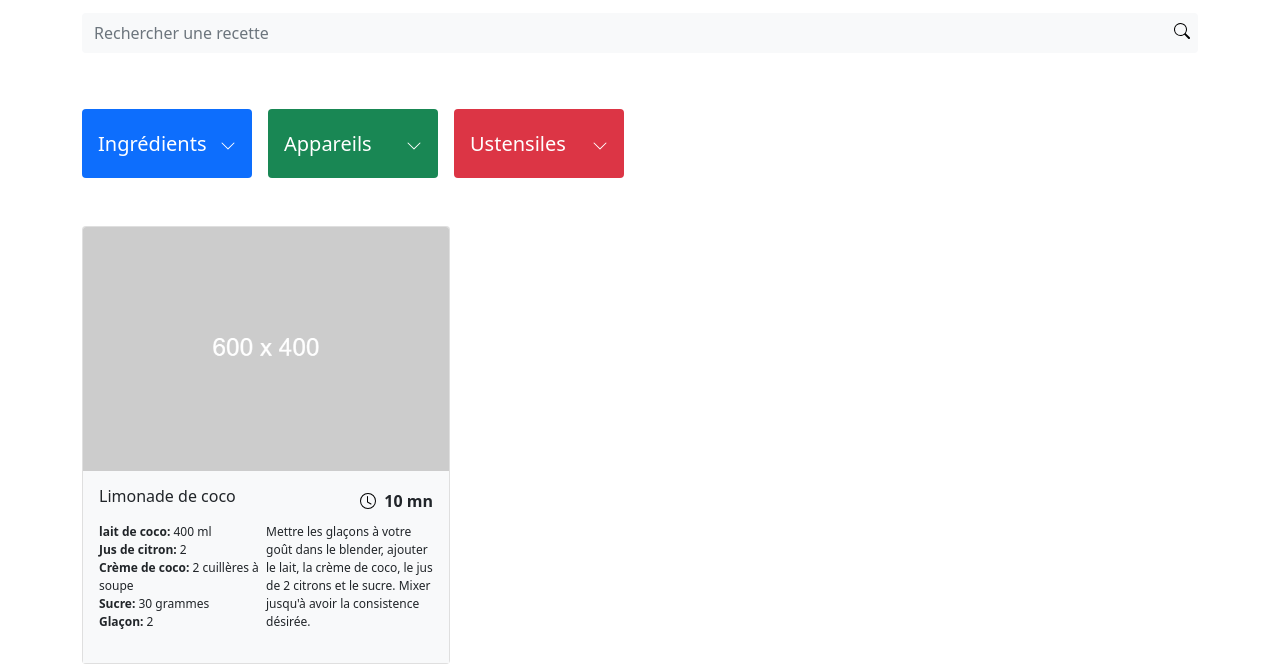
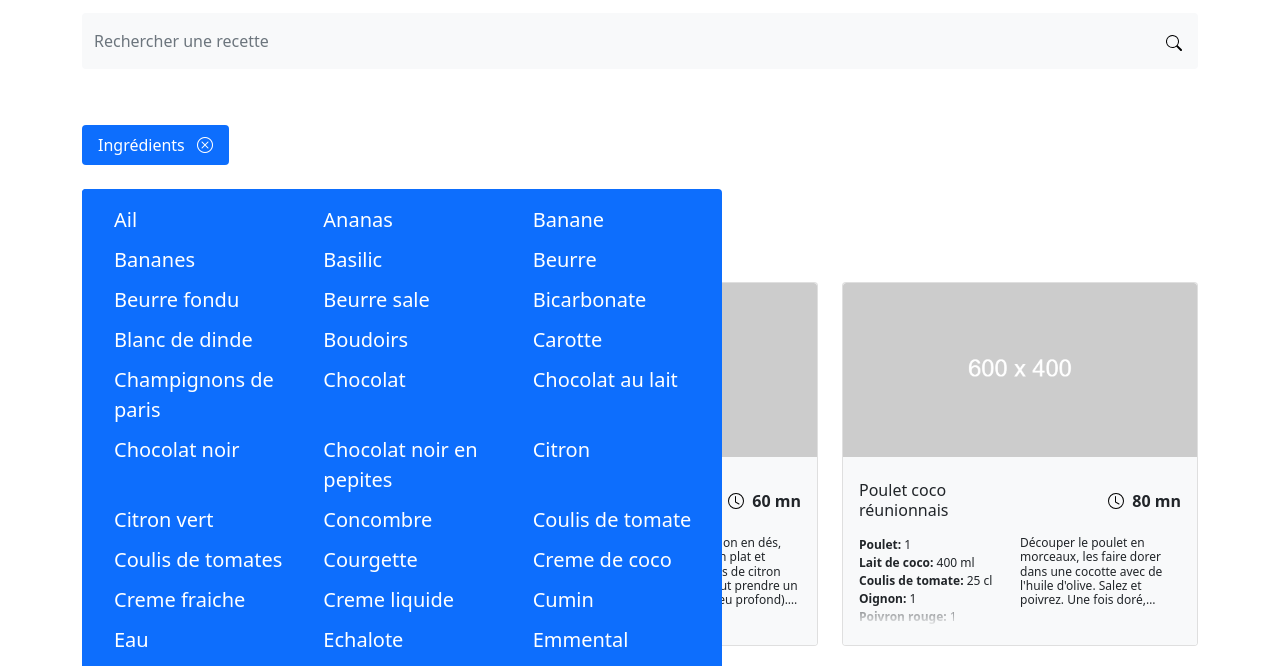
Before and after one commit to Mika-dev13/les-petits-plats, a website with bundled scripts: page index.html in a window 1280 px wide. Shown: the part 134-800 px from the top of the page. Built offline with nearby package versions, Linux system fonts and the light colour scheme; files whose address does not match are found by name.

Commit message:
création de la liste ingrédient + affichage + fonction suppression des accents + fonction première lettre en capitale

```diff
--- a/index.html
+++ b/index.html
@@ -7,6 +7,7 @@
     <title>Page d'acceuil les petits plats</title>
     <link href="https://fonts.googleapis.com/css2?family=DM+Sans:wght@700&family=Lato&family=Roboto&display=swap" rel="stylesheet">
     <link rel="stylesheet" href="node_modules/bootstrap/dist/css/bootstrap.css">
+    <link rel="stylesheet" href="https://cdn.jsdelivr.net/npm/bootstrap-icons@1.3.0/font/bootstrap-icons.css">
     <link rel="stylesheet" href="css/style.css">
 </head>
 <body class="container">
@@ -23,74 +24,74 @@
 
     <div class="row">
             <div class="col input-group my-2">
-                <input class="form-control py-2 border-0 bg-light" type="text" placeholder="Rechercher une recette" id="search-input">
-                <span class="input-group-append border-0 px-2 pt-1 rounded-end bg-light">
+                <input class="searchBar form-control py-3 border-0 bg-light" type="text" placeholder="Rechercher une recette" id="search-input">
+                <span class="input-group-append border-0 px-3 pt-3 rounded-end bg-light">
                     <img src="/assets/search.svg" alt="">
                 </span>
             </div>
     </div>
 
     <div class="row">
-        <div class="col my-5 d-flex">
-            <div class="bg-primary rounded px-3 d-flex justify-content-between align-items-center" style="width: 170px; height: 69px;" role="button">
-                <span class="text-white fs-5">
-                    Ingrédients
-                </span>
+        <div class="col mt-5 d-flex">
+            <div class="bg-primary rounded px-3 py-2">
+                <span class="text-white fs-6 me-2">Ingrédients</span>
+                <i class="bi bi-x-circle text-white"></i>
+            </div>
+            <div class="bg-success rounded px-3 py-2 d-none">
+                <span class="text-white fs-6 me-2">Appareils</span>
+                <i class="bi bi-x-circle text-white"></i>
+            </div>
+            <div class="bg-danger rounded px-3 py-2 d-none">
+                <span class="text-white fs-6 me-2">Ustensiles</span>
+                <i class="bi bi-x-circle text-white"></i>
+            </div>
+        </div>
+    </div>
+
+    <div class="row">
+        <div class="col my-4 d-flex">
+
+            <div class="bg-primary me-3 rounded d-flex justify-content-between align-items-center position-relative text-white fs-5" style="width: 170px; height: 69px;">
+
+                <div class="search-tag-content position-absolute top-50 start-50 translate-middle d-flex justify-content-between">
+                    <label for="ingredient" class="pe-4 text-search-filter">Ingrédients</label>
                     <span>
                         <img src="/assets/chevron.svg" alt="">
                     </span>
                 </div>
-            <div class="bg-success rounded px-3 d-flex justify-content-between align-items-center mx-3" style="width: 170px; height: 69px;" role="button">
-                <span class="text-white fs-5">
-                    Appareils
-                </span>
+                <ul class="tag-list bg-primary rounded py-3"></ul>
+
+                <input type="text" name="ingredient" id="ingredient" class="input-search-filter bg-transparent border-0 px-3 py-4 text-white">
+            </div>
+
+            <div class="bg-success me-3 rounded d-flex justify-content-between align-items-center position-relative text-white fs-5" style="width: 170px; height: 69px;">
+
+                <div class="search-tag-content position-absolute top-50 start-50 translate-middle d-flex justify-content-between">
+                    <label for="ingredient" class="pe-4 text-search-filter">Appareils</label>
                     <span>
                         <img src="/assets/chevron.svg" alt="">
                     </span>
                 </div>
-            <div class="bg-danger rounded px-3 d-flex justify-content-between align-items-center" style="width: 170px; height: 69px;" role="button">
-                <span class="text-white fs-5">
-                    Ustensiles
-                </span>
+
+                <input type="text" name="ingredient" id="ingredient" class="input-search-filter bg-transparent border-0 px-3 py-4 text-white">
+            </div>
+
+            <div class="bg-danger rounded d-flex justify-content-between align-items-center position-relative text-white fs-5" style="width: 170px; height: 69px;">
+
+                <div class="search-tag-content position-absolute top-50 start-50 translate-middle d-flex justify-content-between">
+                    <label for="ingredient" class="pe-4 text-search-filter">Ustensiles</label>
                     <span>
                         <img src="/assets/chevron.svg" alt="">
                     </span>
                 </div>
-        </div>
-    </div>
 
-    <article class="row">
-        <div class="col">
-            <div class="card" style="width: 23rem;">
-                <img src="/assets/dummy_600x400_ffffff_cccccc.png" class="card-img-top" alt="...">
-                <div class="card-body d-flex-column bg-light">
-                  <div class="card-title d-flex justify-content-between">
-                      <h6>Limonade de coco</h6>
-                        <div class="clock d-flex align-items-center">
-                            <img src="/assets/clock.svg" alt="">
-                            <p class="mb-0 ps-2 fw-bold">10 mn</p>
-                        </div>
-                  </div>
-                  <div class="card-text">
-                    <div class="recipe-container d-flex justify-content-between">
-                        <div class="col-6 recipe-ingredients">
-                            <p style="font-size: 12px" class="mb-0"><strong>lait de coco:</strong> 400 ml</p>
-                            <p style="font-size: 12px" class="mb-0"><strong>Jus de citron:</strong> 2</p>
-                            <p style="font-size: 12px" class="mb-0"><strong>Crème de coco:</strong> 2 cuillères à soupe</p>
-                            <p style="font-size: 12px" class="mb-0"><strong>Sucre:</strong> 30 grammes</p>
-                            <p style="font-size: 12px" class="mb-0"><strong>Glaçon:</strong> 2</p>
-                        </div>
-                        <div class="col-6 recipe-description" style="font-size: 12px">
-                            <p>Mettre les glaçons à votre goût dans le blender, ajouter le lait, la crème de coco, le jus de 2 citrons et le sucre. Mixer jusqu'à avoir la consistence désirée.</p>
+                <input type="text" name="ingredient" id="ingredient" class="input-search-filter bg-transparent border-0 px-3 py-4 text-white">
             </div>
         </div>
     </div>
-                </div>
-              </div>
-        </div>
-    </article>
+    <section class="row card_section"></section>
 
-    <script src="/scripts/app.js"></script>
+    <script src="/scripts/app.js" type="module"></script>
     <script src="node_modules/bootstrap/dist/js/bootstrap.bundle.js"></script>
 </body>
 </html>
--- a/package.json
+++ b/package.json
@@ -10,6 +10,7 @@
   "author": "",
   "license": "ISC",
   "dependencies": {
-    "bootstrap": "^5.1.3"
+    "bootstrap": "^5.1.3",
+    "bootstrap-icons": "^1.8.2"
   }
 }
--- a/scripts/app.js
+++ b/scripts/app.js
@@ -0,0 +1,74 @@
+import { RECIPES } from "./data/recipes.js";
+import { cardFactory } from "./components/card.js";
+import { filter } from "./utilities/search.js";
+import {displayTextDropDown} from "./utilities/tags.js";
+import {getDropDownIngredient} from "./utilities/tags.js";
+
+function displayCard(RECIPES) {
+    const cardSection = document.querySelector(".card_section");
+
+    for(const recipe of RECIPES) {
+        const cardModel = cardFactory(recipe);
+        const cardDom = cardModel.getCardDom()
+        cardSection.appendChild(cardDom);
+    }
+}
+
+function init() {
+    displayCard(RECIPES)
+    filter()
+    displayTextDropDown()
+    getDropDownIngredient()
+}
+
+init()
+
+
+
+
+// const ingTab = ['coco' , 'lait']
+
+// function tag(IDTag , nameTag , tagList = []){
+//     console.log("Tag ID = " + IDTag + " Nom catégorie tag = " + nameTag)
+
+//     let testVarFunc = "TOTO"
+
+//     afficheListTag(tagList ,testVarFunc)
+
+//     function afficheListTag(tagList, testVarFunc){
+//         for(const tag of tagList){
+//             console.log(tag + " " + testVarFunc)
+//         }
+//     }
+// }
+
+// tag('ingredient' , 'ingrédient' , ingTab)
+// tag('apperile' , 'apperile')
+// tag('ustensile' , 'ustensile', ingTab)
+
+// class TagPerso{
+//     constructor(IDTag , nameTag , tagList = []){
+//         this.IDTag = IDTag
+//         this.nameTag = nameTag
+//         this.tagList = tagList
+//         console.log("CLASS Tag ID = " + this.IDTag + " Nom catégorie tag = " + this.nameTag)
+//         this.affcherListTag()
+//         // this.init()
+//     }
+
+//     init(){
+//         //Je lance mes méthode(function) important au lancement
+        // console.log(this.IDTag)
+//     }
+    // renderHTML(){
+    //     //Create element pour creer HTML
+    // }
+//     affcherListTag(){
+//         for(const tag of this.tagList){
+//             console.log(tag)
+//         }
+//     }
+// }
+
+// const tagIngredient = new TagPerso('ingredient' , 'ingrédient' , ingTab);
+// const tagAppliance = new TagPerso('apperile' , 'apperile');
--- /dev/null
+++ b/scripts/components/card.js
@@ -0,0 +1,99 @@
+// import { RECIPES } from "../data/recipes.js";
+
+export function cardFactory(data) {
+    const {name, id, time, servings, appliance, ustensils, description, ingredients} = data;
+
+    function getCardDom() {
+        const article = document.createElement("article");
+        article.classList.add("col-4");
+
+        const divCard = document.createElement("div");
+        divCard.classList.add("card");
+
+        const imgCard = document.createElement("img");
+        imgCard.setAttribute("src", "/assets/dummy_600x400_ffffff_cccccc.png");
+        imgCard.classList.add("card-img-top");
+
+        const divCardBody = document.createElement("div");
+        divCardBody.classList.add("card-body", "d-flex-column", "bg-light");
+
+        const divCardTitle = document.createElement("div");
+        divCardTitle.classList.add("card-title", "d-flex", "justify-content-between");
+
+        const titleRecipe = document.createElement("h6");
+        titleRecipe.classList.add("col-6", "pt-2", "recipe-title")
+        titleRecipe.textContent = `${name}`;
+
+        const divClock = document.createElement("div");
+        divClock.classList.add("clock", "d-flex", "align-items-center");
+
+        const imgClock = document.createElement("img");
+        imgClock.setAttribute("src", "/assets/clock.svg");
+
+        const timeText = document.createElement("span");
+        timeText.classList.add("mb-0", "ps-2", "fw-bold");
+        timeText.textContent = `${time} mn`;
+
+        const divCardText =document.createElement("div");
+        divCardText.classList.add("card-text");
+
+        const divRecipeContainer = document.createElement("div");
+        divRecipeContainer.classList.add("d-flex", "justify-content-between");
+
+        const divRecipeIngredients = document.createElement("div");
+        divRecipeIngredients.classList.add("col-6", "recipe-ingredients", "pe-2");
+
+        //Ajouter les ingredients
+        const listIngredient = this.getListIngredients()
+        divRecipeIngredients.appendChild(listIngredient)
+
+        const divRecipeDescription = document.createElement("div");
+        divRecipeDescription.classList.add("col-6", "recipe-description");
+        const paragraphDescription = document.createElement('p');
+        paragraphDescription.classList.add("paragraph_description");
+        paragraphDescription.textContent = `${description}`;
+
+        divRecipeDescription.appendChild(paragraphDescription);
+        divRecipeContainer.appendChild(divRecipeIngredients);
+        divRecipeContainer.appendChild(divRecipeDescription);
+        divCardText.appendChild(divRecipeContainer);
+        divCard.appendChild(imgCard);
+        divClock.appendChild(imgClock)
+        divClock.appendChild(timeText);
+        divCardTitle.appendChild(titleRecipe)
+        divCardTitle.appendChild(divClock)
+        divCardBody.appendChild(divCardTitle);
+        divCardBody.appendChild(divCardText)
+        divCard.appendChild(divCardBody)
+        // divCard.appendChild(divCardText);
+        article.appendChild(divCard);
+
+        return article;
+    }
+
+    function getListIngredients() {
+        let ingredientText = [];
+        const listIgredient = document.createElement("ul");
+        listIgredient.classList.add("ps-0", "ingredients_list")
+
+        for(let i = 0; i < ingredients.length; i++) {
+            let ingredient = ingredients[i].ingredient;
+            let quantity = ingredients[i].quantity;
+            let unit = ingredients[i].unit;
+
+            if(!quantity && !unit) {
+                ingredientText.push(`<li><strong>${ingredient}</strong></li>`)
+            } else if(quantity && !unit){
+                ingredientText.push(`<li><strong>${ingredient}:</strong> ${quantity}</li>`)
+            } else if(unit) {
+                ingredientText.push(`<li><strong>${ingredient}:</strong> ${quantity} ${unit}</li>`)
+            }
+        }
+
+        listIgredient.innerHTML = `${ingredientText.join("")}`;
+
+        return listIgredient
+    }
+
+    return { getCardDom, getListIngredients }
+}
--- a/scripts/data/recipes.js
+++ b/scripts/data/recipes.js
@@ -1,4 +1,4 @@
-const RECIPES = [
+export const RECIPES = [
     {
         "id": 1,
         "name" : "Limonade de Coco",
@@ -20,7 +20,7 @@ const RECIPES = [
             },
             {
                 "ingredient" : "Sucre",
-                "quantite" : 30,
+                "quantity" : 30,
                 "unit" : "grammes"
             },
             {
@@ -52,7 +52,7 @@ const RECIPES = [
             },
             {
                 "ingredient" : "Carotte",
-                "quantite" : 1
+                "quantity" : 1
             },
             {
                 "ingredient" : "Citron Vert",
--- /dev/null
+++ b/scripts/utilities/search.js
@@ -0,0 +1,66 @@
+import { RECIPES } from "../data/recipes.js";
+
+export function filter() {
+
+    const searchBar = document.getElementById("search-input")
+    const recipeTitle = document.getElementsByTagName("h6");
+    const recipeDescription = document.getElementsByTagName("p")
+
+    searchBar.addEventListener("input", () => {
+
+        const searchBarInput = searchBar.value.toUpperCase();
+        const searchBarInputCount = searchBarInput.length >=3 ? searchBarInput : null;
+        const article = document.getElementsByTagName("article");
+
+        for(let i = 0; i < RECIPES.length; i++) {
+
+            const recipeTitleText = recipeTitle[i].innerText.toUpperCase();
+            const recipeDescriptionText = recipeDescription[i].innerText.toUpperCase();
+            const recipeIngredientText = JSON.stringify(RECIPES[i].ingredients).toUpperCase();
+
+            if(searchBarInputCount) {
+
+                if(recipeTitleText.indexOf(searchBarInput) > -1 || recipeDescriptionText.indexOf(searchBarInput) > -1 || recipeIngredientText.indexOf(searchBarInput) > -1) {
+
+                    article[i].style.display = "";
+                } else {
+                    article[i].style.display = "none";
+                }
+            }
+            if(searchBarInput.length === 0) {
+                article[i].style.display = "";
+            }
+        }
+    });
+}
+
+// export function filter() {
+//     const article = document.getElementsByTagName("article");
+//     const searchBar = document.getElementById("search-input")
+
+//     searchBar.addEventListener("input", () => {
+
+//         const searchBarInput = searchBar.value.toUpperCase();
+//         const searchBarInputCount = searchBarInput.length >=3 ? searchBarInput : null;
+
+//         RECIPES.forEach((recipe, index) => {
+//             const recipeTitleText = recipe.name.toLocaleUpperCase();
+//             const recipeDescriptionText = recipe.description.toUpperCase();
+//             const recipeIngredientText = JSON.stringify(recipe.ingredients).toUpperCase();
+
+//             if(searchBarInputCount) {
+
+//                 if(recipeTitleText.indexOf(searchBarInput) > -1 || recipeDescriptionText.indexOf(searchBarInput) > -1 || recipeIngredientText.indexOf(searchBarInput) > -1) {
+//                     console.log(recipeTitleText)
+//                     article[index].style.display = "";
+//                 } else {
+//                     article[index].style.display = "none";
+//                 }
+
+//                 if(searchBarInput.length === 0) {
+//                     article[index].style.display = "";
+//                 }
+//             }
+//         })
+//     });
+// }
--- /dev/null
+++ b/scripts/utilities/tags.js
@@ -0,0 +1,61 @@
+import { RECIPES } from "../data/recipes.js";
+
+
+export function displayTextDropDown() {
+    const textDropDown = document.querySelector(".search-tag-content");
+    const inputDropDown = document.querySelector(".input-search-filter");
+
+    inputDropDown.addEventListener("input", () => {
+
+        textDropDown.classList.add("d-none")
+        if(!inputDropDown.value) textDropDown.classList.remove("d-none")
+
+    })
+}
+
+
+
+export function getDropDownIngredient() {
+    const tagLIst = document.querySelector(".tag-list");
+
+    let ingredientArray = [];
+    let ingredientArrayFiltered =[]
+
+    function toStrUppercase(str) {
+
+        // Suprime les accents
+        let strNormal = str.normalize("NFD").replace(/[\u0300-\u036f]/g, "");
+
+        return strNormal.charAt(0).toUpperCase() + strNormal.substring(1).toLocaleLowerCase()
+    }
+
+    function createTagList() {
+
+        // Supprime les mots en double
+        ingredientArrayFiltered = [...new Set(ingredientArray)]
+        // Trie le tableau par ordre alphabetique
+        ingredientArrayFiltered.sort()
+
+        for(let elem of ingredientArrayFiltered) {
+            const tagListElement = document.createElement('li');
+            tagListElement.textContent = elem
+            tagLIst.appendChild(tagListElement);
+        }
+    }
+
+    function displayTagList() {
+        for( let recipe of RECIPES) {
+
+            for (let ingredient of recipe.ingredients) {
+
+                let strIngredient = ingredient.ingredient;
+                let strUppercase = toStrUppercase(strIngredient);
+                ingredientArray.push(strUppercase)
+            }
+        }
+    }
+
+        displayTagList()
+        createTagList()
+
+}
--- a/scss/global.scss
+++ b/scss/global.scss
@@ -4,3 +4,83 @@
 
 
 @import "../node_modules/bootstrap/scss/bootstrap.scss";
+
+// *, ::after, ::before {
+//     margin: 0;
+//     padding: 0;
+//     box-sizing: border-box;
+// }
+
+// .search-tag-content {
+//     z-index: 0;
+// }
+.text-search-filter {
+    cursor: pointer;
+}
+
+.input-search-filter {
+    outline: none;
+    width: 170px;
+    height: 69px;
+    cursor: pointer;
+}
+
+.tag-list {
+    display: grid;
+    grid-template-columns: 1fr 1fr 1fr;
+    gap: 10px 20px;
+    position: absolute;
+    top: 0;
+    left: 0;
+    z-index: 200;
+    width: 50vw;
+}
+
+.tag-list li {
+    list-style: none;
+}
+
+article {
+    margin-bottom: 2em;
+}
+
+.card {
+    position: relative;
+    height: 364px;
+    overflow: hidden;
+    cursor: pointer;
+}
+
+.card::after {
+    content: "";
+    position: absolute;
+    bottom: 0;
+    width: 100%;
+    height: 35px;
+    background: linear-gradient(180deg, rgba(248, 249, 250,0.5) 0%, rgba(248, 249, 250,1) 50%);
+}
+
+.card-img-top {
+    max-height: 174px;
+    object-fit: cover;
+}
+.recipe-description {
+    font-size: 12px;
+    line-height: 1.2;
+}
+
+.paragraph_description {
+    display: -webkit-box;
+  -webkit-box-orient: vertical;
+  -webkit-line-clamp: 5;
+  overflow: hidden;
+}
+
+.ingredients_list {
+    list-style: none;
+    font-size: 12px;
+}
+
+.display {
+    display: none;
+}
```
Also changed, not shown: css/style.css, 2 other files. Lines whose indentation alone changed are shown as unchanged.
